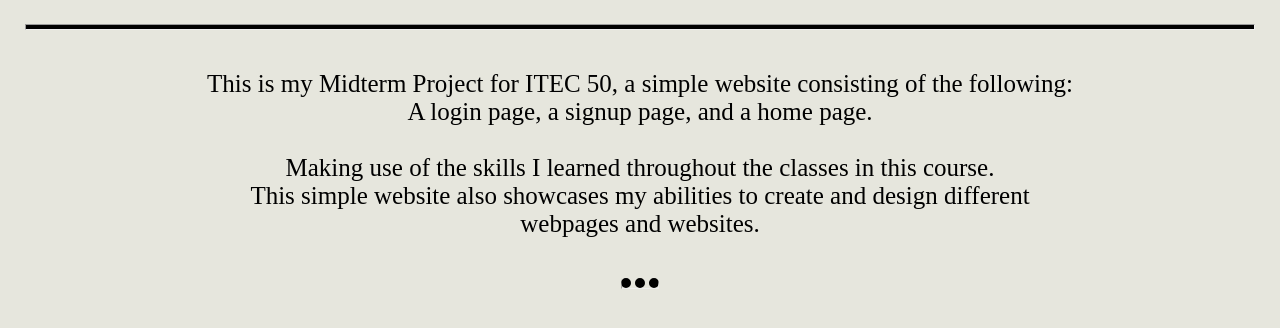
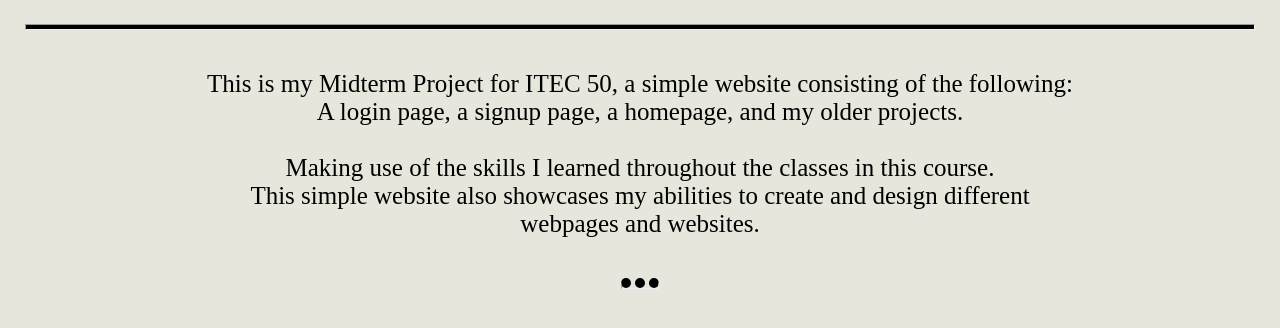
Before and after one commit to Deybidd/Midterm-Project, a plain HTML site: page About Page/About.html in a window 1280 px wide. Shown: the part 246-574 px from the top of the page. Drawn offline with Linux system fonts and the light colour scheme.

Commit message:
Update About.html

```diff
--- a/About Page/About.html
+++ b/About Page/About.html
@@ -33,7 +33,7 @@
       <p>
         This is my Midterm Project for ITEC 50, a simple website consisting of the
         following: <br />
-        A login page, a signup page, and a home page.
+        A login page, a signup page, a homepage, and my older projects.
       </br>
       </br>
       Making use of the skills I learned throughout the classes in this course. </br>
```
